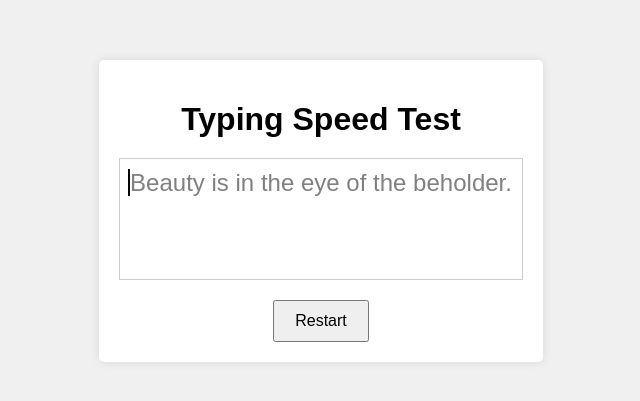
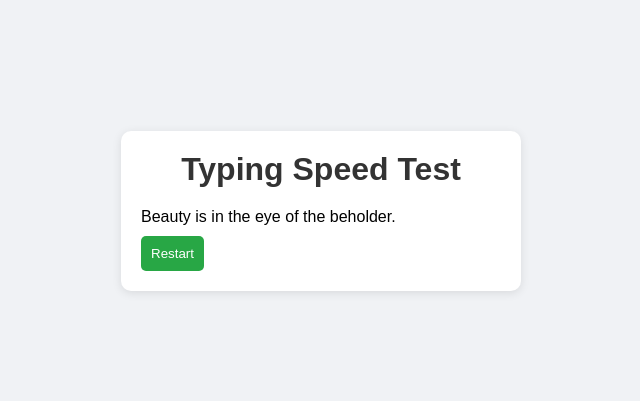
Before and after one commit to samratbose10/typingspeed.simulator, a plain HTML site: page template.html in a window 1280 px wide. Shown: the part 189-590 px from the top of the page, without its empty margins (319-959 px from the left). Drawn offline with nearby package versions, Linux system fonts and the light colour scheme.

Commit message:
done some changes to css

```diff
--- a/styles.css
+++ b/styles.css
@@ -1,60 +1,112 @@
+/* Reset some default styles */
+* {
+    margin: 0;
+    padding: 0;
+    box-sizing: border-box;
+    font-family: 'Arial', sans-serif;
+}
+
+/* Body styling */
 body {
-    font-family: Arial, sans-serif;
+    background-color: #f0f2f5;
     display: flex;
     justify-content: center;
     align-items: center;
     height: 100vh;
-    margin: 0;
-    background: #f0f0f0;
 }
 
+/* Container styling */
 .container {
-    background: white;
+    background-color: #ffffff;
+    border-radius: 10px;
+    box-shadow: 0 2px 10px rgba(0, 0, 0, 0.1);
     padding: 20px;
-    border-radius: 5px;
-    box-shadow: 0 0 10px rgba(0, 0, 0, 0.1);
+    max-width: 400px;
+    width: 100%;
+}
+
+/* Header styling */
+h1, h2, h3 {
+    margin-bottom: 20px;
+    color: #333333;
     text-align: center;
 }
 
-h1 {
-    margin-bottom: 20px;
+/* Form styling */
+form {
+    display: flex;
+    flex-direction: column;
 }
 
-.text-display {
-    font-size: 24px;
-    margin-bottom: 20px;
-    border: 1px solid #ccc;
-    padding: 10px;
-    height: 100px;
-    overflow-y: auto;
-    white-space: pre-wrap;
-    word-wrap: break-word;
-    color: gray;
+label {
+    margin-bottom: 5px;
+    color: #555555;
 }
 
-.stats {
-    margin-bottom: 20px;
+input {
+    margin-bottom: 15px;
+    padding: 10px;
+    border: 1px solid #cccccc;
+    border-radius: 5px;
 }
 
 button {
-    padding: 10px 20px;
-    font-size: 16px;
+    background-color: #007bff;
+    color: white;
+    padding: 10px;
+    border: none;
+    border-radius: 5px;
     cursor: pointer;
+    transition: background-color 0.3s;
 }
 
-.correct {
-    color: green;
+button:hover {
+    background-color: #0056b3;
 }
 
-.incorrect {
-    color: red;
+/* Leaderboard styling */
+#leaderboard {
+    margin-top: 20px;
 }
 
-.default {
-    color: gray;
+#leaderboard div {
+    background-color: #f9f9f9;
+    border: 1px solid #dddddd;
+    border-radius: 5px;
+    padding: 10px;
+    margin-bottom: 10px;
 }
 
-.current {
-    border-left: 2px solid black;
-    margin-left: -2px;
+#leaderboard div p {
+    margin: 0;
+    color: #333333;
 }
+
+a {
+    color: #007bff;
+    text-decoration: none;
+    transition: color 0.3s;
+}
+
+a:hover {
+    color: #0056b3;
+}
+
+/* Stats section */
+.stats {
+    margin-top: 20px;
+}
+
+.stats p {
+    margin-bottom: 10px;
+    color: #333333;
+}
+
+#restart-btn, #restart-btn-stats {
+    margin-top: 10px;
+    background-color: #28a745;
+}
+
+#restart-btn:hover, #restart-btn-stats:hover {
+    background-color: #218838;
+}
```
